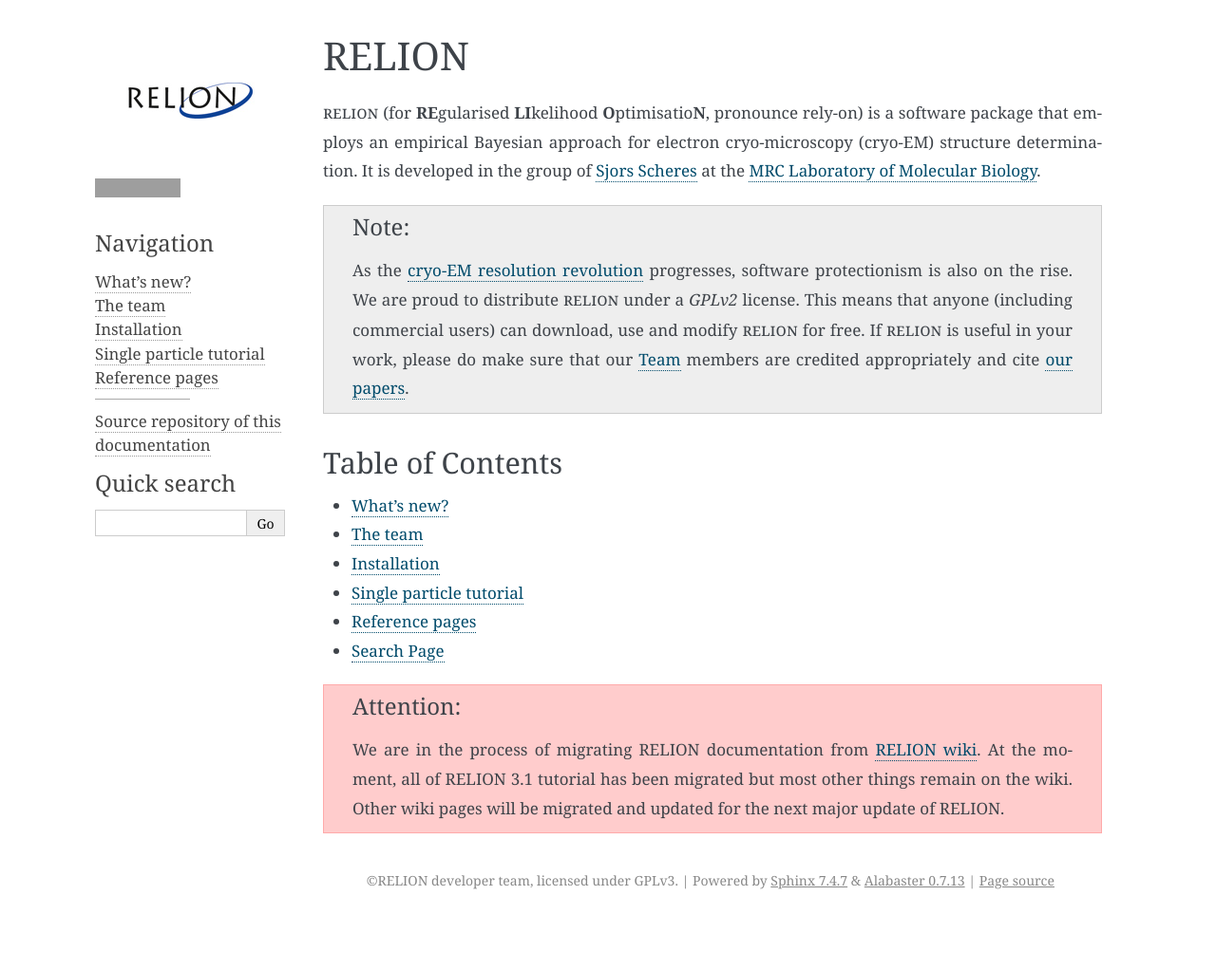
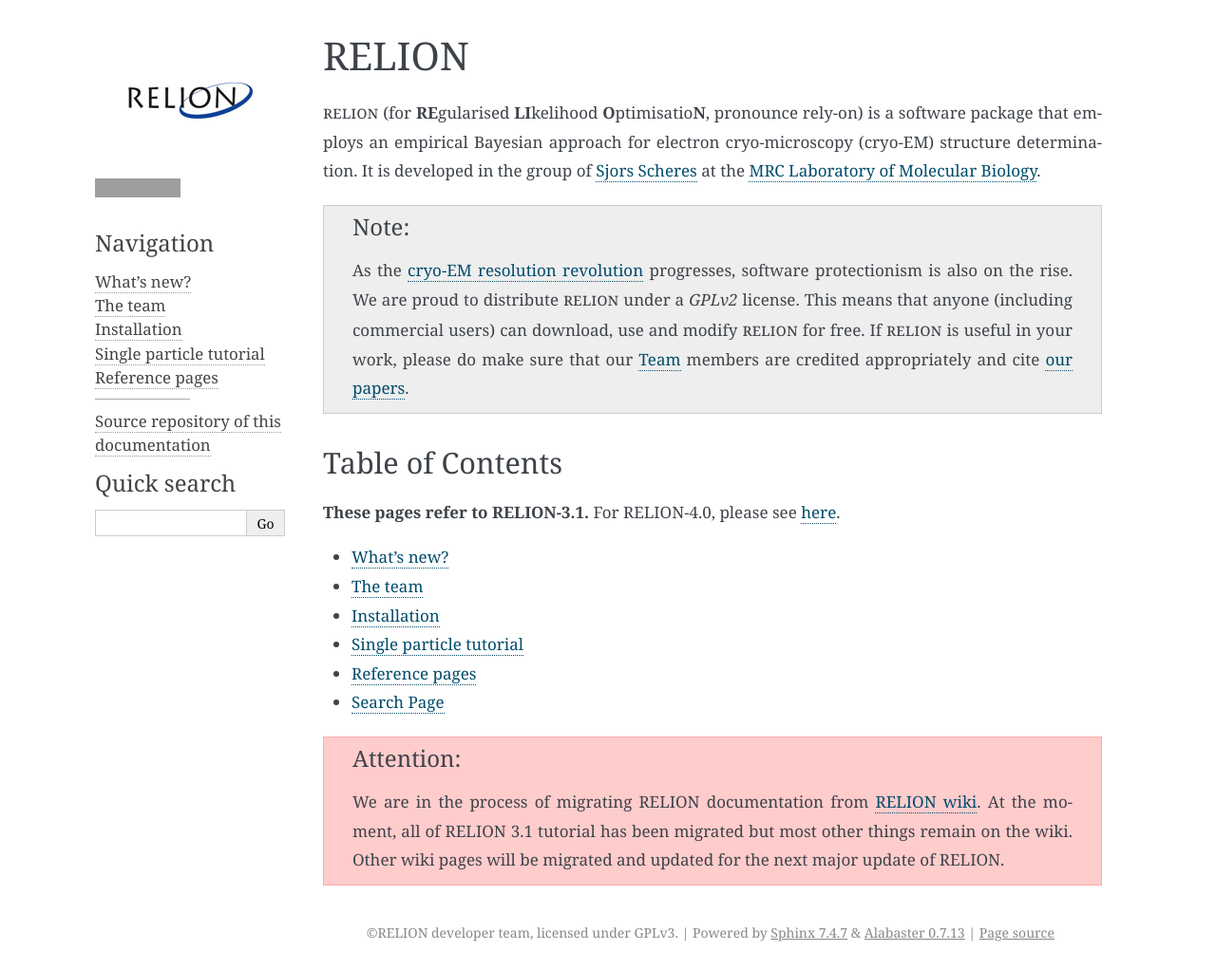
Before and after one commit to 3dem/relion-documents, a Sphinx documentation site: the page built from source/index.rst, in a window 1280 px wide. Shown: the whole page at 95% size. Built offline with Sphinx 7.4.7, drawn with Linux system fonts in a browser that asks for light colours; before the commit the page ends 967 px from its top, so only the background shows below that; grey boxes are pictures that could not be loaded.

Commit message:
Added a link to 4.0 documents.

```diff
--- a/source/index.rst
+++ b/source/index.rst
@@ -13,6 +13,10 @@ It is developed in the group of `Sjors Scheres <https://www2.mrc-lmb.cam.ac.uk/g
 
 Table of Contents
 -----------------
+
+**These pages refer to RELION-3.1.**
+For RELION-4.0, please see `here <https://relion.readthedocs.io/en/release-4.0/>`_.
+
 
 -   :doc:`Whats-new`
 -   :doc:`Team`
```
